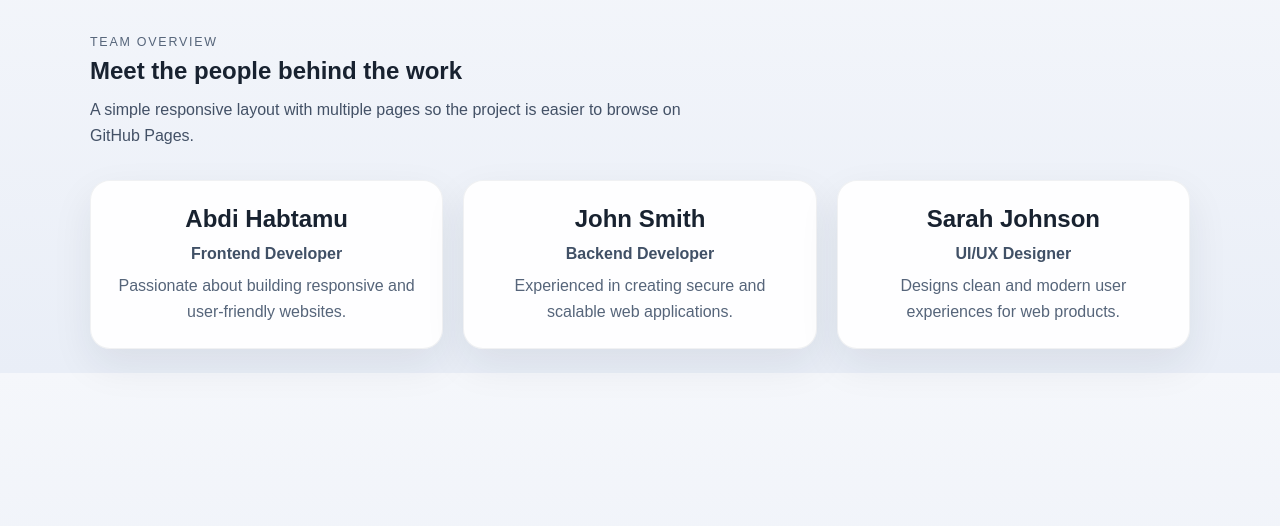
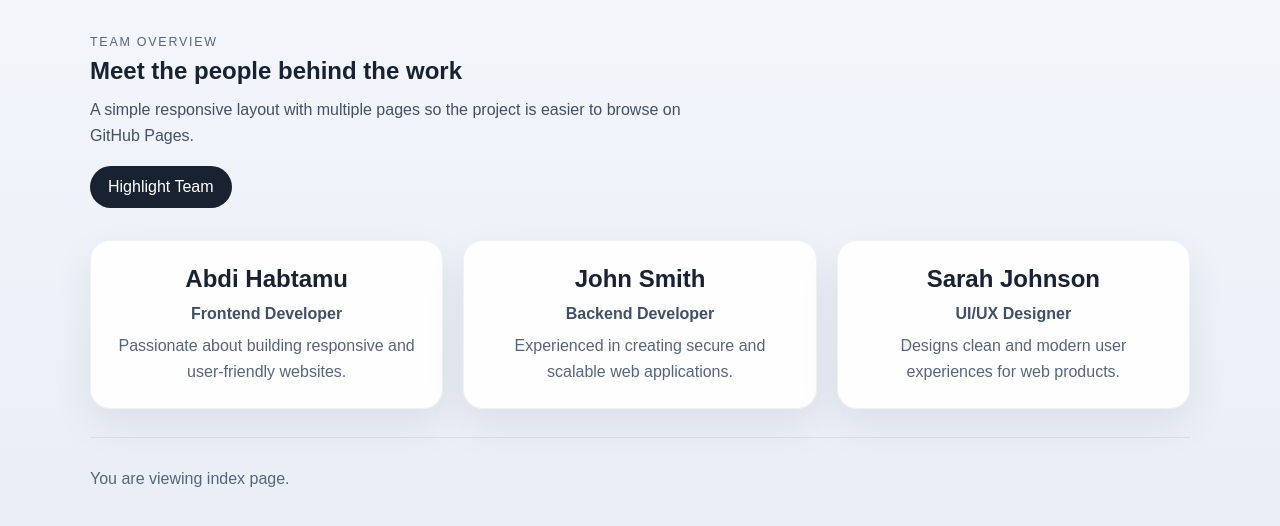
Before and after one commit to abdihabtamu368-cpu/responsive-team-section, a plain HTML site: page index.html in a window 1280 px wide. Shown: the part 104-630 px from the top of the page. Drawn offline with Linux system fonts and the light colour scheme.

Commit message:
Add shared JavaScript interactions

```diff
--- a/index.html
+++ b/index.html
@@ -26,6 +26,7 @@
                 <p class="eyebrow">Team Overview</p>
                 <h2>Meet the people behind the work</h2>
                 <p class="hero-text">A simple responsive layout with multiple pages so the project is easier to browse on GitHub Pages.</p>
+                <button class="primary-button" id="highlight-team-btn" type="button">Highlight Team</button>
             </div>
         </section>
 
@@ -49,5 +50,11 @@
             </article>
         </section>
     </main>
+
+    <footer class="site-footer">
+        <p id="page-status">Loading page...</p>
+    </footer>
+
+    <script src="script.js"></script>
 </body>
 </html>
--- /dev/null
+++ b/script.js
@@ -0,0 +1,29 @@
+document.addEventListener('DOMContentLoaded', () => {
+    const currentFile = window.location.pathname.split('/').pop() || 'index.html';
+    const navLinks = document.querySelectorAll('.nav-link');
+    const statusText = document.getElementById('page-status');
+
+    navLinks.forEach((link) => {
+        const isCurrentPage = link.getAttribute('href') === currentFile;
+        link.classList.toggle('active', isCurrentPage);
+    });
+
+    if (statusText) {
+        statusText.textContent = `You are viewing ${currentFile.replace('.html', '')} page.`;
+    }
+
+    const highlightButton = document.getElementById('highlight-team-btn');
+    const cards = document.querySelectorAll('.card');
+
+    if (highlightButton && cards.length) {
+        highlightButton.addEventListener('click', () => {
+            const isActive = highlightButton.classList.toggle('is-active');
+
+            cards.forEach((card) => {
+                card.classList.toggle('is-highlighted', isActive);
+            });
+
+            highlightButton.textContent = isActive ? 'Clear Highlight' : 'Highlight Team';
+        });
+    }
+});
--- a/style.css
+++ b/style.css
@@ -70,6 +70,21 @@
     color: #435166;
 }
 
+.primary-button {
+    margin-top: 18px;
+    border: none;
+    border-radius: 999px;
+    padding: 12px 18px;
+    background: #182230;
+    color: #ffffff;
+    font: inherit;
+    cursor: pointer;
+}
+
+.primary-button.is-active {
+    background: #0f6aa1;
+}
+
 .team-section {
     display: grid;
     grid-template-columns: repeat(3, minmax(0, 1fr));
@@ -97,6 +112,20 @@
     color: #56657a;
 }
 
+.site-footer {
+    max-width: 1100px;
+    margin: 28px auto 0;
+    padding-top: 16px;
+    border-top: 1px solid rgba(24, 34, 48, 0.08);
+    color: #56657a;
+}
+
+.card.is-highlighted {
+    border-color: rgba(15, 106, 161, 0.45);
+    box-shadow: 0 18px 42px rgba(15, 106, 161, 0.14);
+    transform: translateY(-2px);
+}
+
 @media (max-width: 900px) {
     .site-header {
         flex-direction: column;
```
Also changed, not shown: about.html (+6 -0 lines), contact.html (+6 -0 lines).
